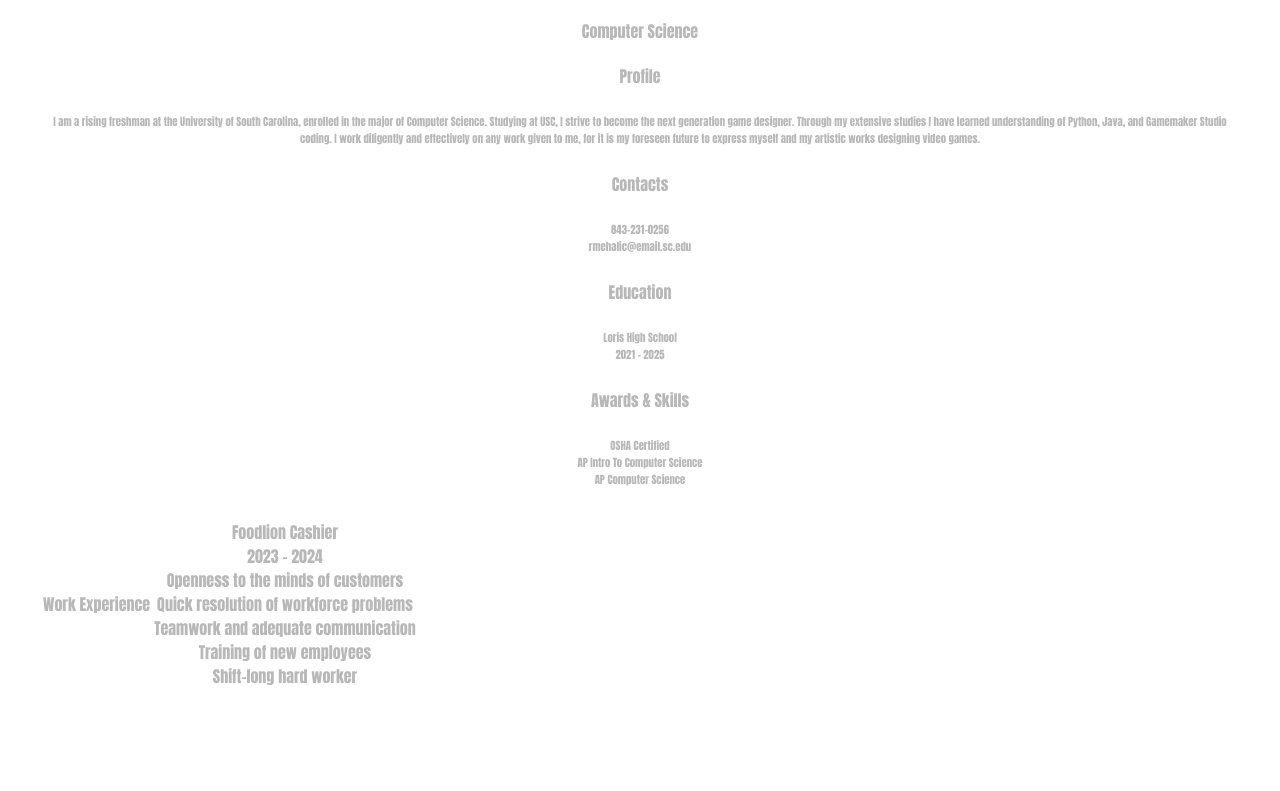
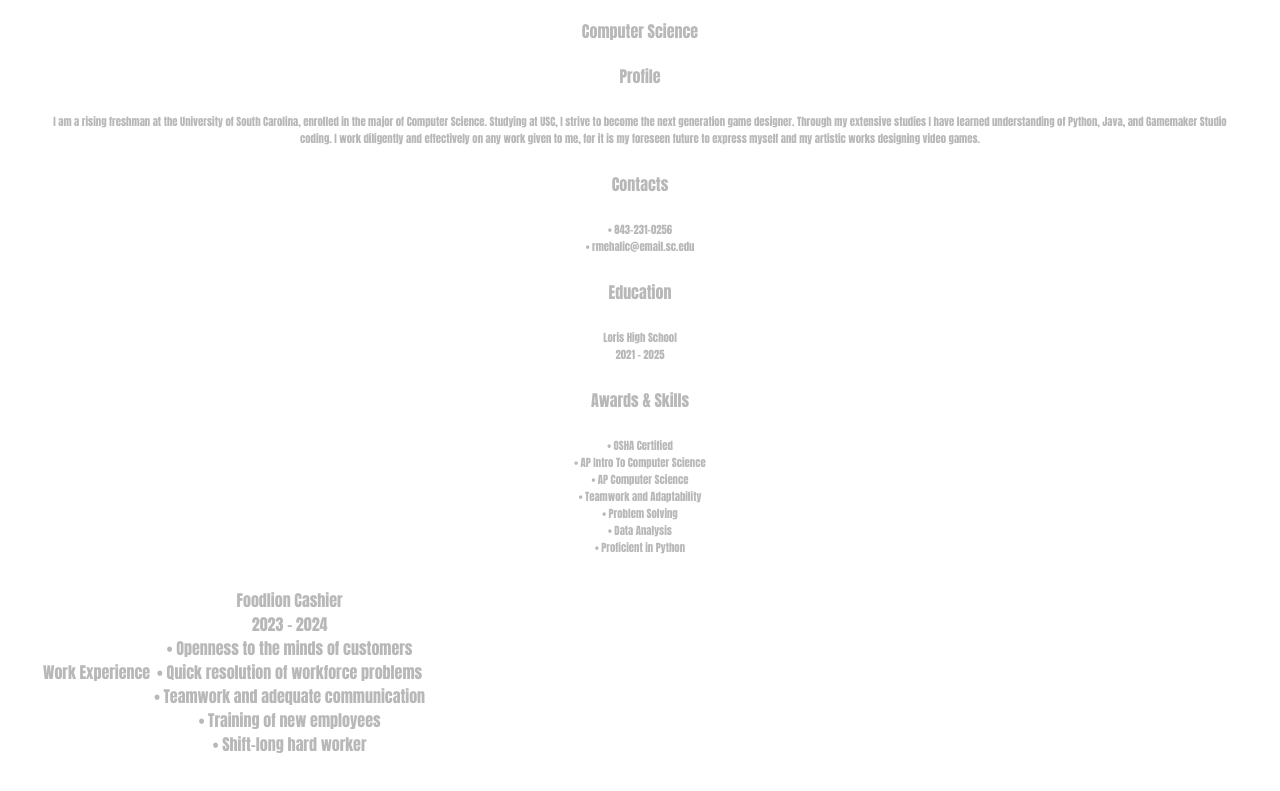
Before and after one commit to RoryMeh/RoryMeh.github.io, a plain HTML site: page index.html in a window 1280 px wide. Shown: the part 2162-2953 px from the top of the page. Before the commit the page ends 2905 px from the top, so only its background shows below. Drawn offline with Linux system fonts and the light colour scheme.

Commit message:
bullet points

```diff
--- a/index.html
+++ b/index.html
@@ -81,14 +81,13 @@
                             </tr>
                             <tr>
                                 <th>Work Experience</th>
-                                <th>Foodlion Cashier<br>2023 - 2024<br>Openness to the minds of customers<br>Quick resolution of workforce problems<br>Teamwork and adequate communication<br>Training of new employees<br>Shift-long hard worker</th>
+                                <th>Foodlion Cashier<br>2023 - 2024<br>• Openness to the minds of customers<br>• Quick resolution of workforce problems<br>• Teamwork and adequate communication<br>• Training of new employees<br>• Shift-long hard worker</th>
                             </tr>
                         </col>
                         <col>
                             <tr>
                                 <tr>Contacts</tr>
-                                    <h6>843-231-0256<br>
- rmehalic@email.sc.edu</h6>
+                                    <h6>• 843-231-0256<br>• rmehalic@email.sc.edu</h6>
                             </tr>
                             <tr>
                                 <tr>Education</tr>
@@ -97,7 +96,7 @@
                             </tr>
                             <tr>
                                 <tr>Awards & Skills</tr>
-                                    <h6>OSHA Certified<br>AP Intro To Computer Science<br>AP Computer Science</h6>
+                                    <h6>• OSHA Certified<br>• AP Intro To Computer Science<br>• AP Computer Science<br>• Teamwork and Adaptability<br>• Problem Solving<br>• Data Analysis<br>• Proficient in Python</h6>
                             </tr>
                         </col>
                     </colgroup>
```
